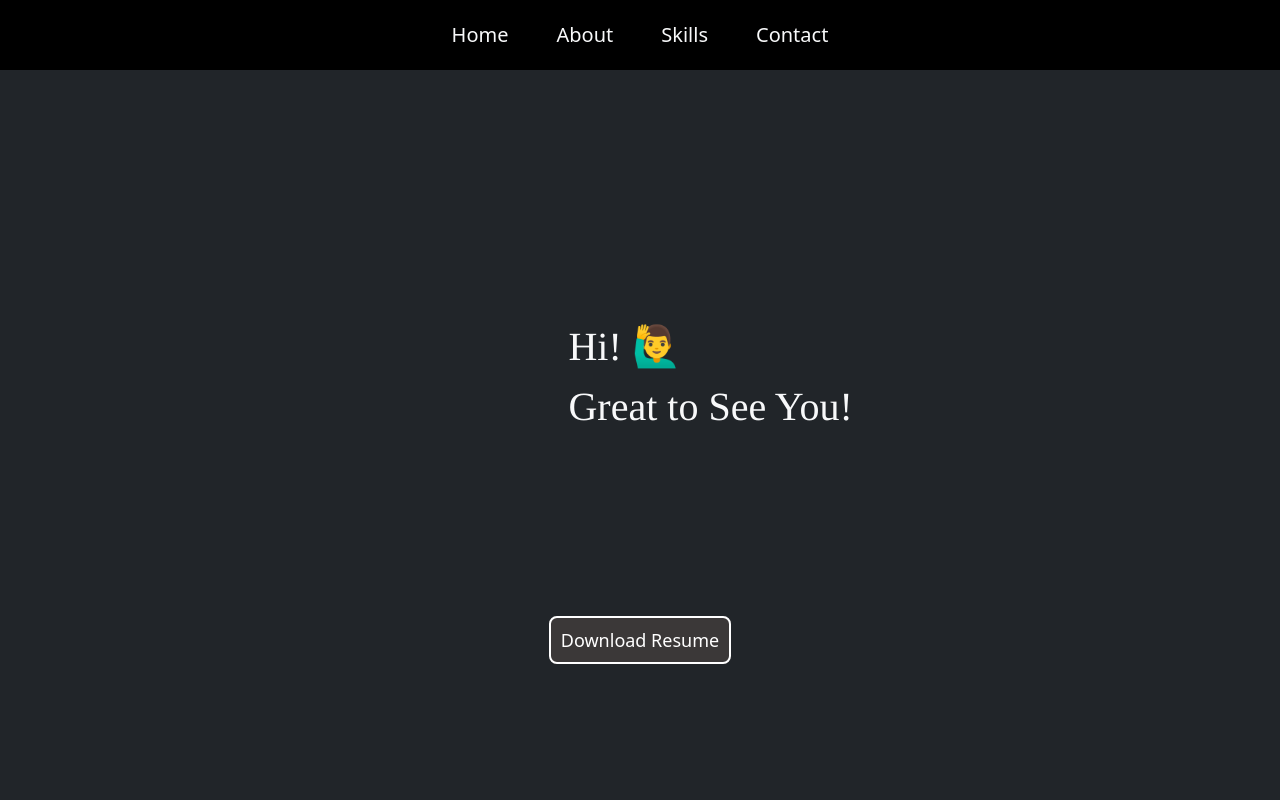
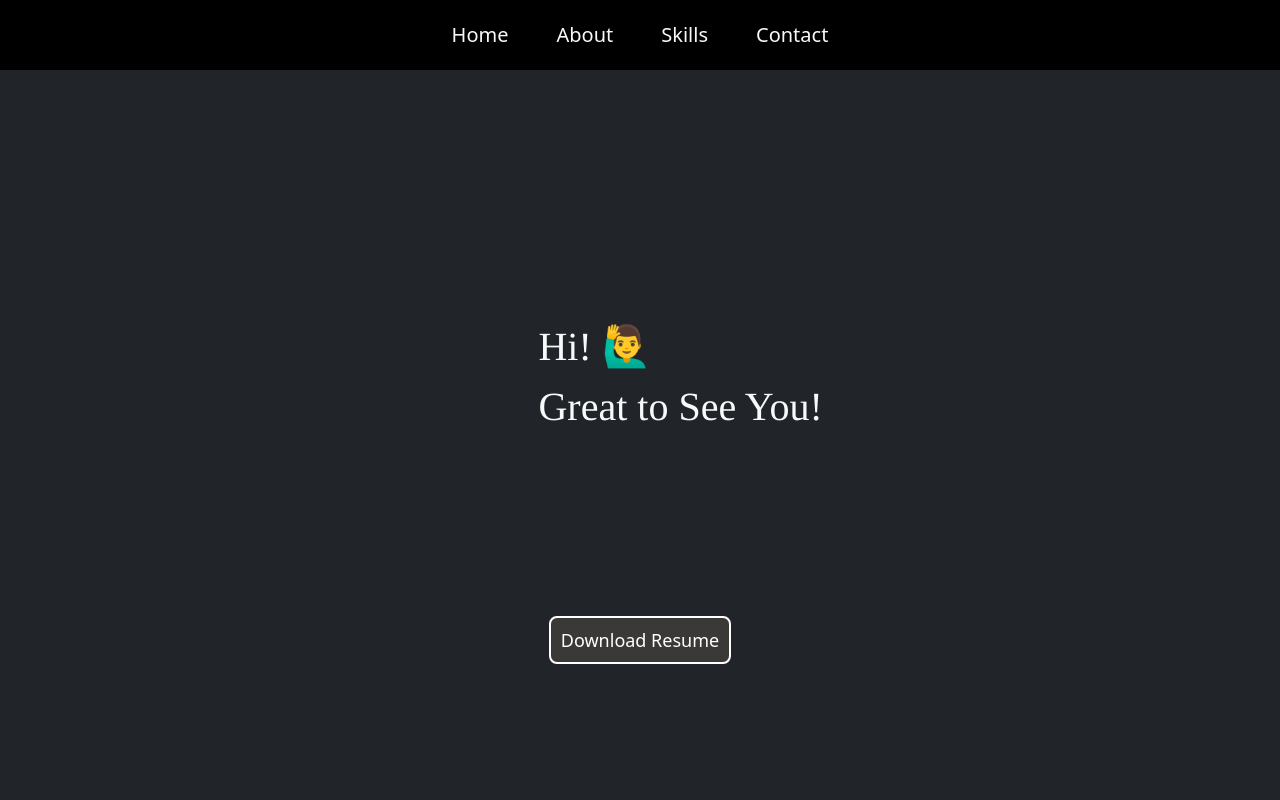
Before and after one commit to amresh365/A_Portfolio, a React (Vite) app: page / in a window 1280 px wide. Shown: the top 800 px of the page. Built offline with nearby package versions, Linux system fonts and the light colour scheme.

Commit message:
new change

```diff
--- a/src/index.css
+++ b/src/index.css
@@ -58,7 +58,7 @@ html {
   align-items: center;
   box-shadow: 2px 3px 3px 5px rgba(rgb(46, 14, 160), rgb(35, 39, 35), blue, 0.4);
   border-radius: 20px;
-  margin-left: 130px;
+  margin-left: 70px;
 }
 .intro-animate {
   font-size: 40px;
```
Also changed, not shown: 1 other file (tests, documents, lock files or other folders).
